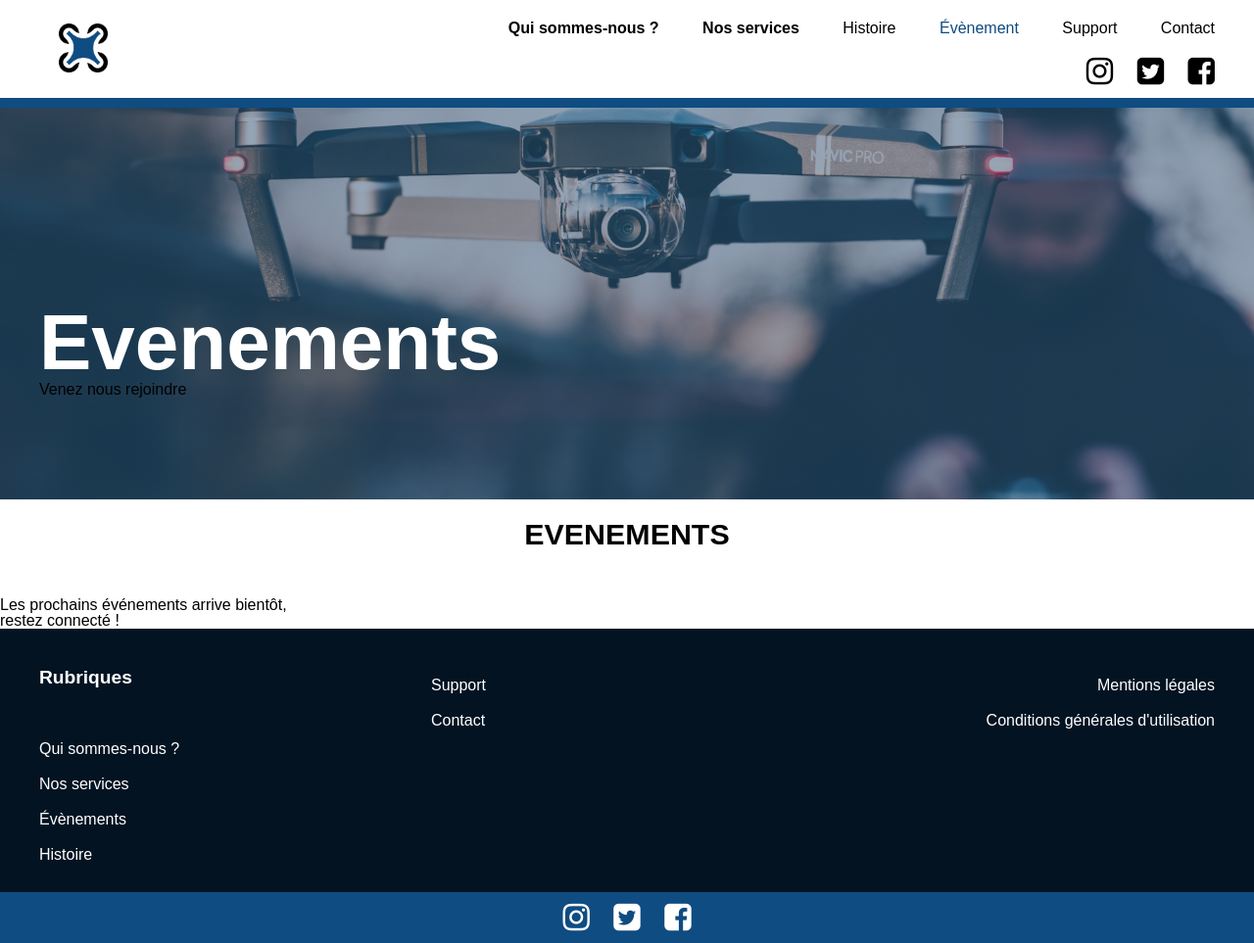
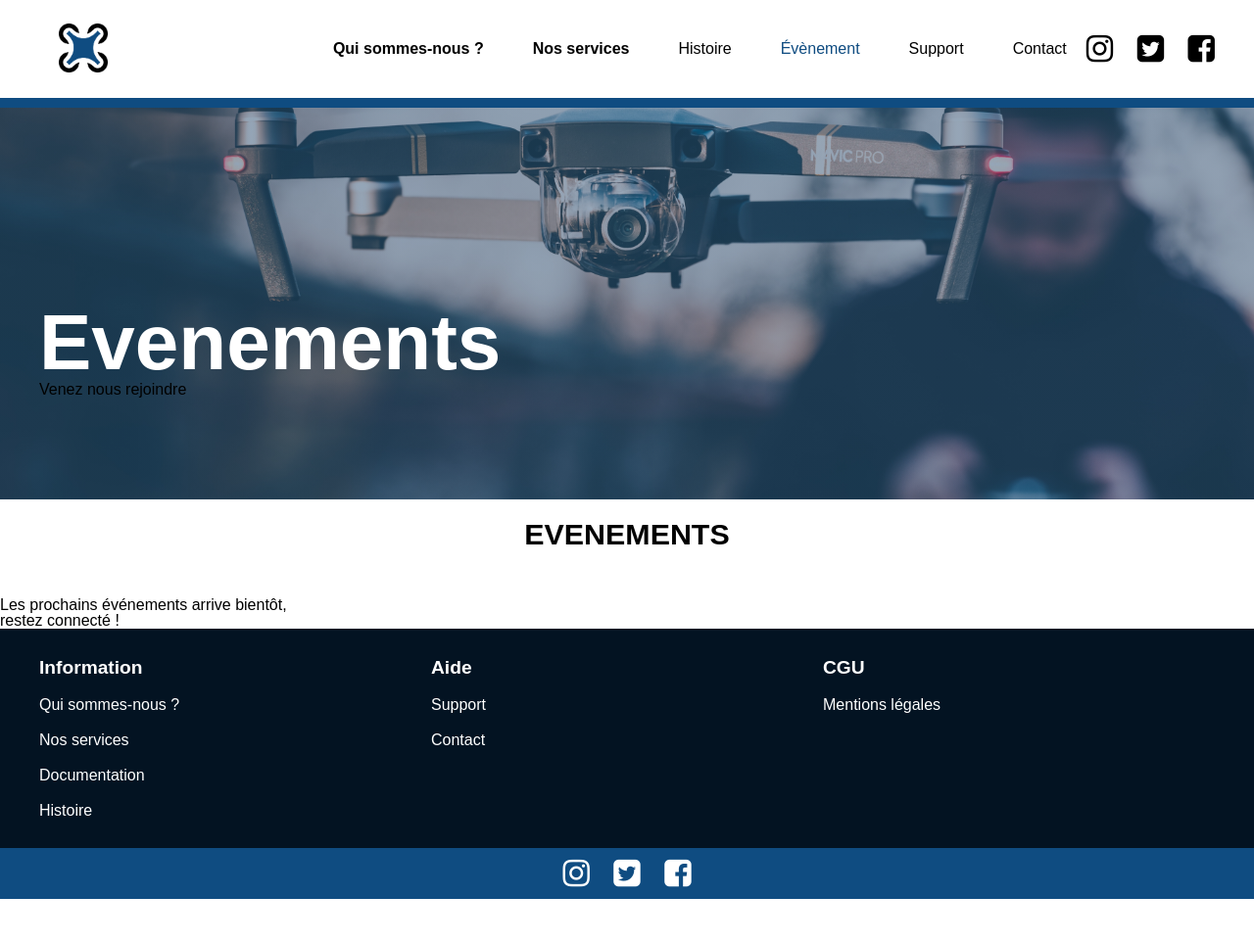
Before and after one commit to hyronboule/Site_Groupe3_Drone, a plain HTML site: page event.html in a window 1280 px wide. Shown: the whole page at 98% size. After the commit the page ends 918 px from the top, so only its background shows below. Drawn offline with Linux system fonts and the light colour scheme.

Commit message:
nav_footer finale

```diff
--- a/css/footer.css
+++ b/css/footer.css
@@ -1,14 +1,12 @@
 .footer {
-  padding-top: 40px;
+  padding-top: 10px;
   color: #fff;
-
   background-color: #031322;
 }
 
 .footer a {
   padding: 10px 0;
 }
-
 .rubriques a {
   display: block;
 }
@@ -16,14 +14,17 @@
 .rubriques h3 {
   font-weight: 800;
   font-size: 1.2em;
-  margin-bottom: 15px;
+  margin-top: 20px;
+  padding-bottom: 10px;
+}
+.rubrique-3{
+  grid-column: 2/3;
 }
 
 .footer-social-networks {
   margin-top: 20px;
   padding: 10px 0;
   text-align: center;
-
   background-color: #0F4C81;
 }
 
@@ -34,14 +35,20 @@
 .footer-social-networks a:hover {
   color:#031322;
 }
-
+.footerContainer{
+  display: grid;
+  grid-template-columns: repeat(2, 1fr);
+}
 @media only screen and (min-width: 768px) {
   .footer .container {
     display: grid;
     grid-template-columns: 1fr 1fr 1fr;
   }
-
+  .footerContainer{
+    margin-left: auto;
+    margin-right: auto;
+  }
   .rubrique-3 {
-    text-align: right;
+    grid-column: 3/4;
   }
 }
--- a/css/header.css
+++ b/css/header.css
@@ -40,10 +40,9 @@
 
 .navbar {
   text-align: center;
+  background: #FFF;
+  border-bottom: 10px solid #0F4C81;
 
-  background: #FFF;
-
-  border-bottom: 10px solid #0F4C81;
 }
 
 .navbar a {
@@ -60,11 +59,17 @@ a.last-nav {
 }
 
 .nav {
-  margin: 10px 0;
+  padding: 10px 0;
+  display: flex;
+  align-items: center;
+  justify-content: center;
+  gap:10px;
+  flex-wrap: wrap;
 }
 
 .container-navbar {
   height: 100%;
+  padding:0px 15px;
 }
 
 .navbar img {
@@ -72,9 +77,9 @@ a.last-nav {
   padding-top: 10px;
 }
 
-.social-networks {
+/* .social-networks {
   margin-top: 10px;
-}
+} */
 
 .prenstation-title {
   margin-top: 50px;
--- a/event.html
+++ b/event.html
@@ -48,21 +48,22 @@
         restez connecté !</p>
     </section>
     <footer class="footer">
-        <div class="container">
+        <div class="container footerContainer">
           <div class="rubriques">
-                <h3>Rubriques</h3>
-                <a href="#">Qui sommes-nous ?</a>
-                <a href="#">Nos services</a>
-                <a href="#">Évènements</a>
-                <a href="#">Histoire</a>
+            <h3>Information</h3>
+            <a href="about.html">Qui sommes-nous ?</a>
+            <a href="services.html">Nos services</a>
+            <a href="events.html">Documentation</a>
+            <a href="story.html">Histoire</a>
           </div>
           <div class="rubriques">
-                <a href="#">Support</a>
-                <a href="#">Contact</a>
+            <h3>Aide</h3>
+            <a href="support.html">Support</a>
+            <a href="contact.html">Contact</a>
           </div>
           <div class="rubriques rubrique-3">
-                <a href="#" class="light">Mentions légales</a>
-                <a href="#" class="light">Conditions générales d'utilisation</a>
+            <h3>CGU</h3>
+            <a href="mentions.html" class="light">Mentions légales</a>
           </div>
         </div>
         <div class="footer-social-networks">
```
Also changed, not shown: about.html (+5 -4 lines), contact.html (+5 -4 lines), index.html (+6 -5 lines), mentions.html (+5 -4 lines), story.html (+11 -10 lines), support.html (+5 -4 lines). Lines whose indentation alone changed are shown as unchanged.
